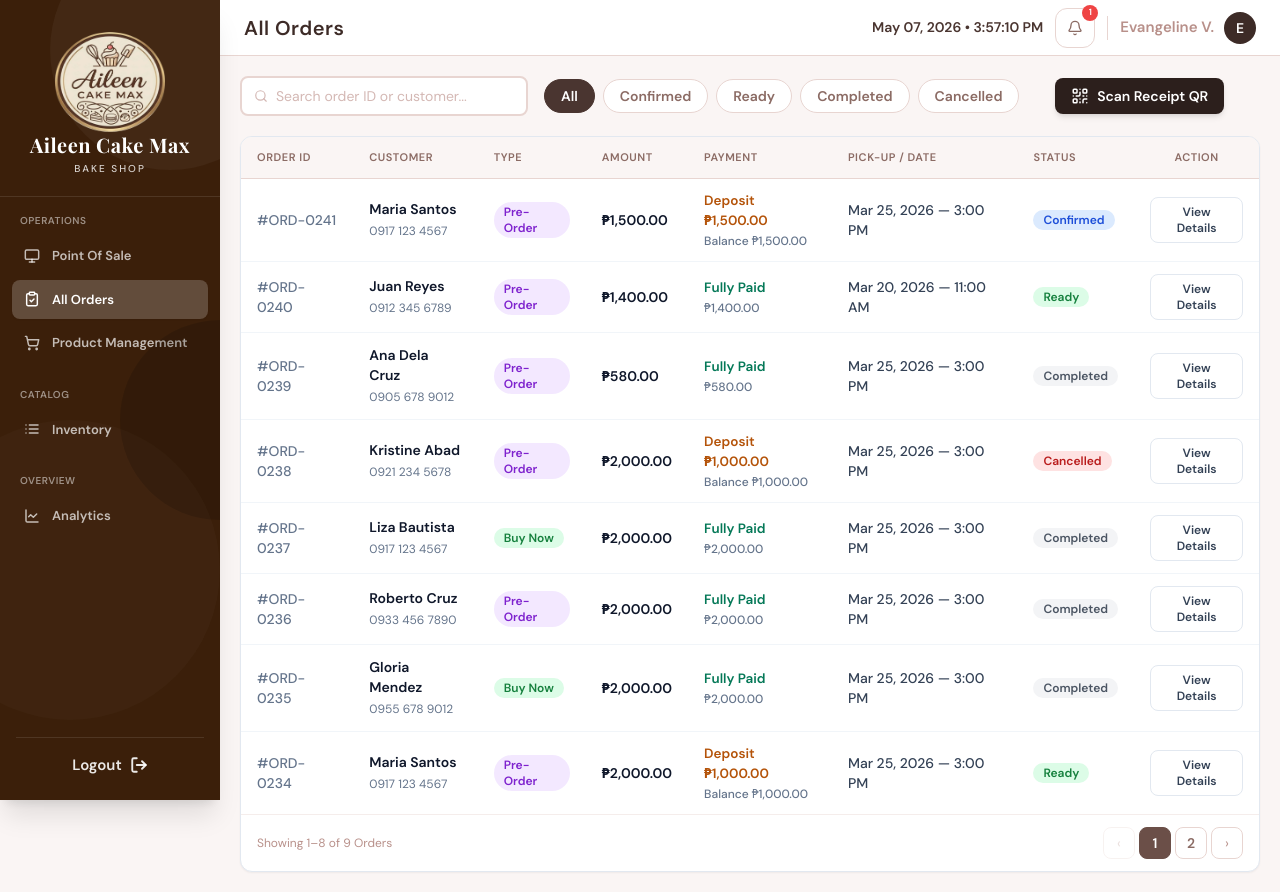
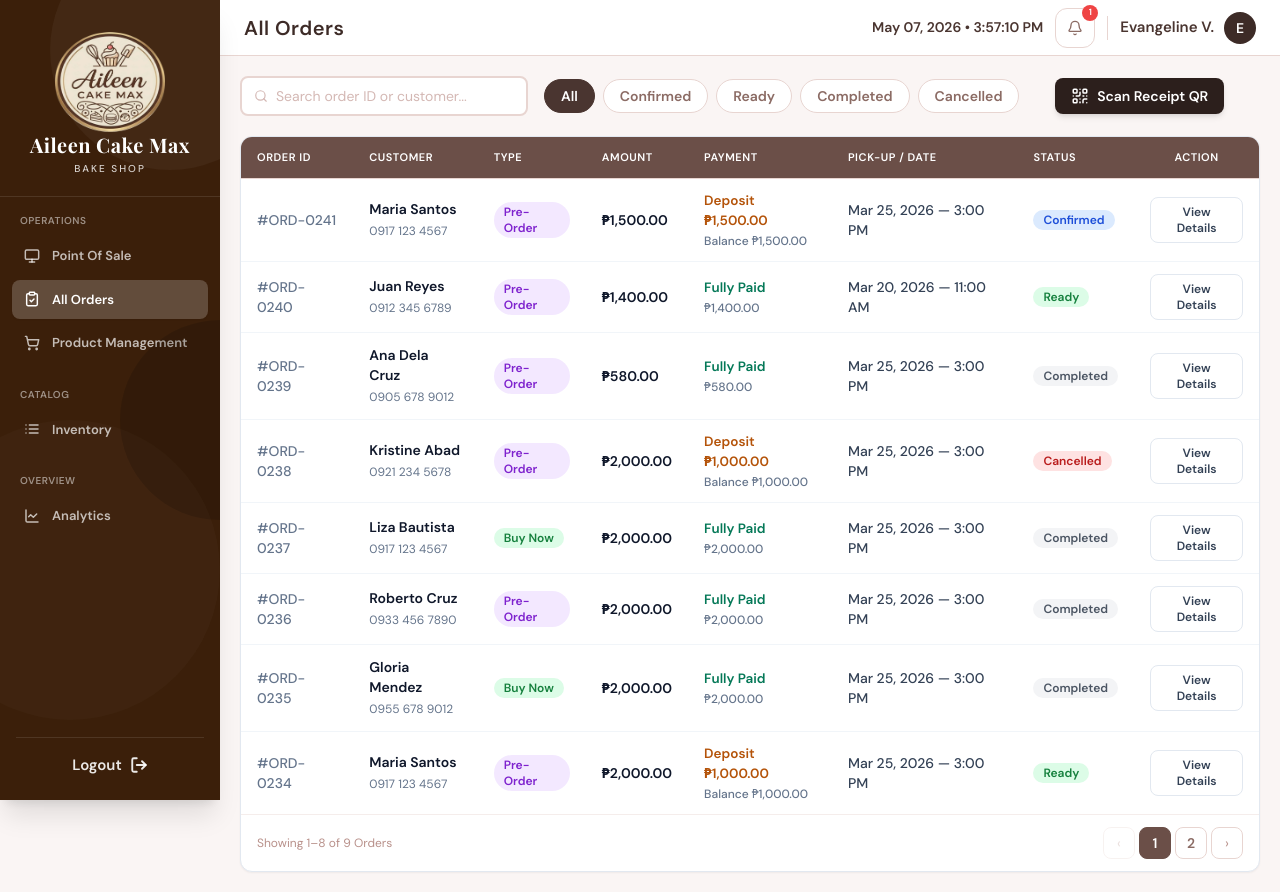
Before and after one commit to ChristinePDP/CAKELYTICS-prototype, a React (Vite) app: page /orders in a window 1280 px wide. Built offline with nearby package versions, Linux system fonts and the light colour scheme.

Commit message:
inventory inayos

```diff
--- a/src/components/layout/AppLayout.jsx
+++ b/src/components/layout/AppLayout.jsx
@@ -209,7 +209,7 @@ export function TopBar({ title }) {
         <div className="w-[1px] h-6 bg-brand-200" />
 
         <div className="flex items-center gap-2.5">
-          <span className="text-[15px] font-semibold text-brand-400">Evangeline V.</span>
+          <span className="text-[15px] font-semibold text-brand-700">Evangeline V.</span>
           <div className="w-8 h-8 rounded-full bg-brand-800 flex items-center justify-center text-white text-sm font-bold">E</div>
         </div>
       </div>
--- a/src/components/ui/index.jsx
+++ b/src/components/ui/index.jsx
@@ -131,9 +131,9 @@ export function Table({ columns, children, className = '' }) {
     <div className={`overflow-auto ${className}`}>
       <table className="w-full border-collapse min-w-full">
         <thead>
-          <tr className="bg-brand-50 border-b border-brand-200">
+          <tr className="bg-brand-600 border-b border-brand-200">
             {columns.map((col, i) => (
-              <th key={i} className={`px-4 py-3 text-[11px] font-bold uppercase tracking-wider text-brand-500 text-left whitespace-nowrap ${col.align === 'right' ? 'text-right' : ''} ${col.align === 'center' ? 'text-center' : ''}`}>{col.label}</th>
+              <th key={i} className={`px-4 py-3 text-[11px] font-bold uppercase tracking-wider text-white text-left whitespace-nowrap ${col.align === 'right' ? 'text-right' : ''} ${col.align === 'center' ? 'text-center' : ''}`}>{col.label}</th>
             ))}
           </tr>
         </thead>
--- a/src/pages/AnalyticsPage.jsx
+++ b/src/pages/AnalyticsPage.jsx
@@ -530,7 +530,7 @@ import { useState, useMemo, useEffect, useRef } from 'react';
 
               {/* PERFORMANCE SUMMARY (FULL WIDTH SA TAAS) */}
               {aiData && (
-                <div className="lg:col-span-3 bg-gradient-to-br from-brand-50/80 to-white border border-brand-200 rounded-2xl p-6 shadow-sm relative overflow-hidden group">
+                <div className="lg:col-span-3 bg-white border border-brand-200 rounded-2xl p-6 shadow-sm relative overflow-hidden group">
                   <div className="relative z-10">
                     <h3 className="text-[12px] font-black text-brand-500 uppercase tracking-widest mb-3 flex items-center gap-2">
                       <Lightbulb size={16} className="text-amber-500" /> Performance Summary
--- a/src/pages/inventory/ProductLogTab.jsx
+++ b/src/pages/inventory/ProductLogTab.jsx
@@ -46,7 +46,7 @@ export default function ProductLogTab() {
         {/* ─── HEADER: matches RawTab style ─── */}
         <div className="flex items-center justify-between p-4 border-b border-brand-100">
           <div>
-            <h3 className="font-serif font-bold text-brand-800">Product Log</h3>
+            <h3 className=" font-bold text-brand-800">Product Log</h3>
             <p className="text-xs text-brand-400 mt-0.5">
               Lahat ng na-confirm na batch production. Reference ito bago mag-log ng unsold sa Waste Log.
             </p>
--- a/src/pages/inventory/RawTab.jsx
+++ b/src/pages/inventory/RawTab.jsx
@@ -41,7 +41,7 @@ export default function RawTab() {
       <Card>
         <div className="flex items-center justify-between p-4 border-b border-brand-100">
           <div>
-            <h3 className="font-serif font-bold text-brand-800">Raw Ingredients</h3>
+            <h3 className=" font-bold text-brand-800">Raw Ingredients</h3>
             <p className="text-xs text-brand-400 mt-0.5">Low = below 2× minimum stock. Enough = at or above 2× minimum.</p>
           </div>
           <Button variant="dark" onClick={() => { setEditIng(null); setModalOpen(true); }}>
```
